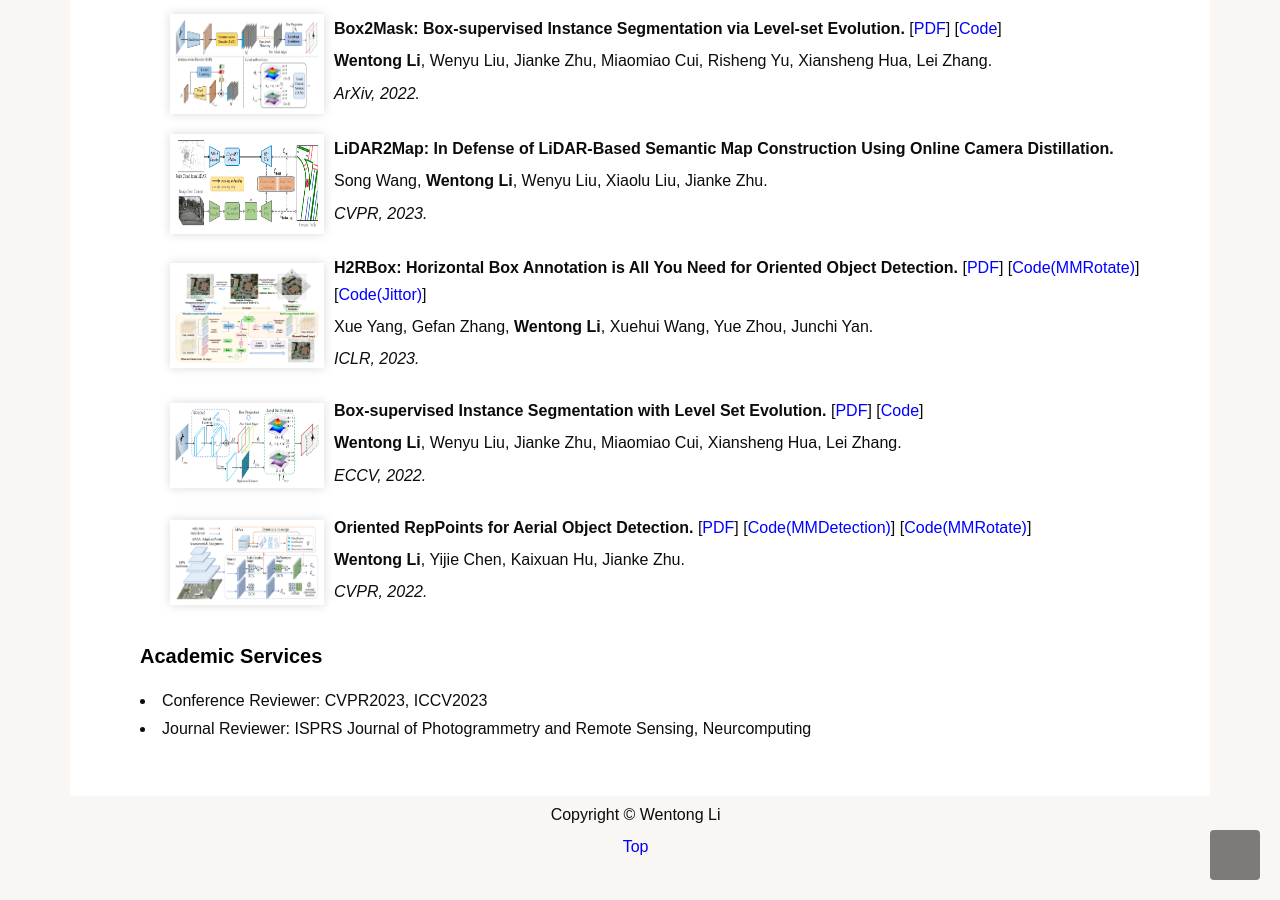
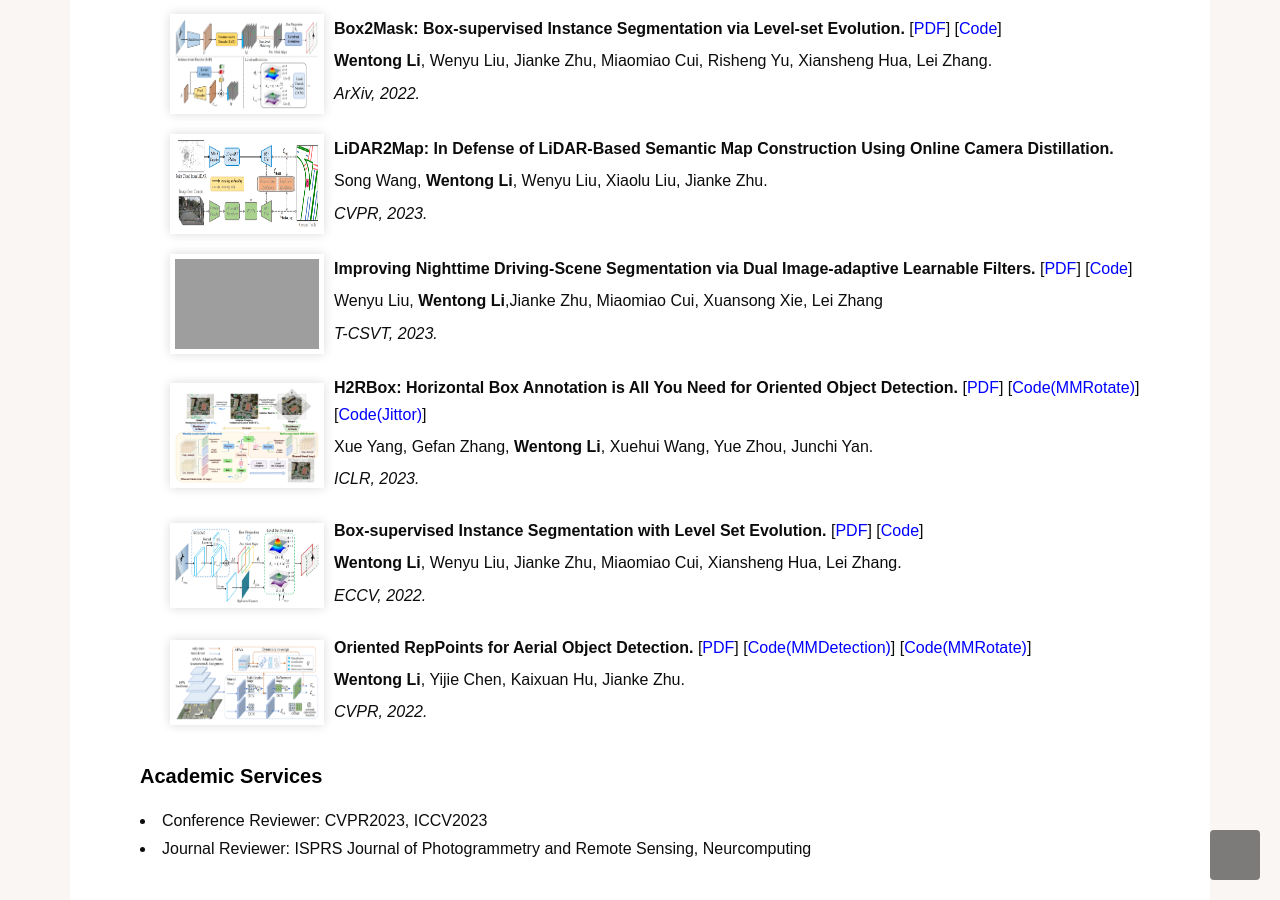
Before and after one commit to cslwt/cslwt.github.io, a Jekyll site: the page index.html, which Jekyll copies as it is, in a window 1280 px wide and 900 px high, scrolled down 513 px. Built offline with Jekyll 4.4.1, drawn with Linux system fonts in a browser that asks for light colours; some web fonts are replaced; grey boxes are pictures that could not be loaded.

Commit message:
Update index.html

```diff
--- a/index.html
+++ b/index.html
@@ -133,6 +133,24 @@
 
 						<tr>
 							<td width="174">
+								<img src="images/paper/IA-Seg.png" class=" img-bordered" alt="photo" width="174" height="100" hspace="10">
+							</td>
+							<td>
+								<p>
+									<b>Improving Nighttime Driving-Scene Segmentation via Dual Image-adaptive Learnable Filters.</b>
+									[<a href="http://www4.comp.polyu.edu.hk/~cslzhang/paper/IA_Seg_2023.pdf">PDF</a>]
+									[<a href="https://github.com/wenyyu/IA-Seg">Code</a>]
+								</p>
+								<p>Wenyu Liu, <b>Wentong Li</b>,Jianke Zhu, Miaomiao Cui, Xuansong Xie, Lei Zhang</p>
+								<p>
+									<em>T-CSVT, 2023.</em>
+								<p>
+							</td>
+						</tr>
+
+
+						<tr>
+							<td width="174">
 								<img src="images/paper/H2RBox.png" class=" img-bordered" alt="photo" width="174" height="105" hspace="10">
 							</td>
 							<td>
```
